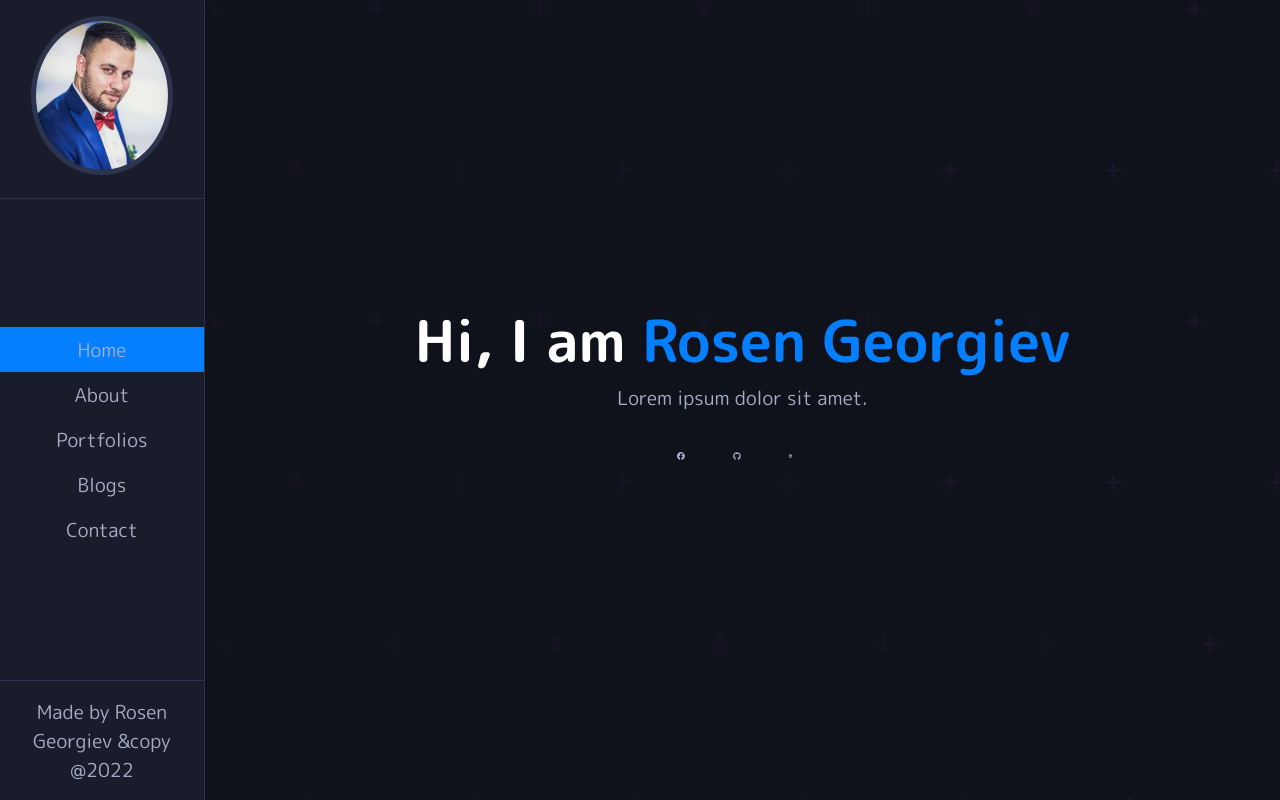
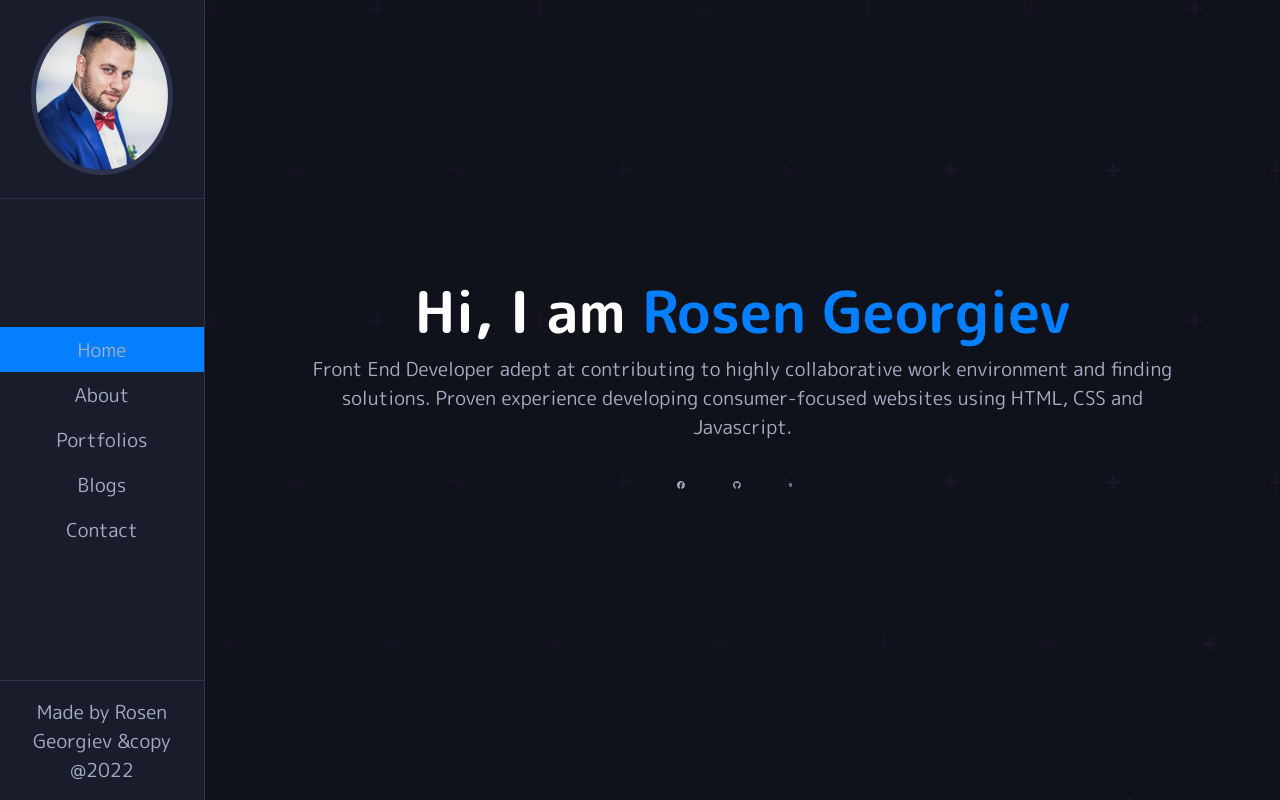
Before and after one commit to RosenGeorgievvv/portfolio-v.1, a React (Create React App) app: page / in a window 1280 px wide. Built offline with nearby package versions, Linux system fonts and the light colour scheme.

Commit message:
Structure all pages

```diff
--- a/src/App.js
+++ b/src/App.js
@@ -3,6 +3,9 @@ import NavBar from './Components/NavBar';
 import HomePage from './Pages/HomePage';
 import About from './Pages/About';
 import { Routes, Route } from 'react-router-dom';
+import Blogs from './Pages/Blogs';
+import Contacts from './Pages/Contacts';
+import Portfolio from './Pages/Portfolio';
 
 function App() {
   return (
@@ -15,6 +18,9 @@ function App() {
           <Routes>
             <Route path='/' exact element={<HomePage />} />
             <Route path='/about' exact element={<About />} />
+            <Route path='/portfolios' exact element={<Portfolio />} />
+            <Route path='/blogs' exact element={<Blogs />} />
+            <Route path='/contacts' exact element={<Contacts />} />
           </Routes>
         </div>
       </div>
--- /dev/null
+++ b/src/Pages/Blogs.js
@@ -0,0 +1,11 @@
+import React from 'react'
+
+function Blogs() {
+    return (
+        <div>
+            <h1>Blogs Page</h1>
+        </div>
+    )
+}
+
+export default Blogs
--- /dev/null
+++ b/src/Pages/Contacts.js
@@ -0,0 +1,11 @@
+import React from 'react'
+
+function Contacts() {
+    return (
+        <div>
+            <h1>Contacts Page</h1>
+        </div>
+    )
+}
+
+export default Contacts
--- a/src/Pages/HomePage.js
+++ b/src/Pages/HomePage.js
@@ -15,7 +15,8 @@ function HomePage() {
                     <span> Rosen Georgiev</span>
                 </h1>
                 <p className='h-sub-text'>
-                    Lorem ipsum dolor sit amet.
+                    Front End Developer adept at contributing to highly collaborative work environment and finding solutions.
+                    Proven experience developing consumer-focused websites using HTML, CSS and Javascript.
                 </p>
                 <div className='icons'>
                     <Link className='icon-holder' to="">
--- /dev/null
+++ b/src/Pages/Portfolio.js
@@ -0,0 +1,11 @@
+import React from 'react'
+
+function Portfolio() {
+    return (
+        <div>
+            <h1>Portfolio Page</h1>
+        </div>
+    )
+}
+
+export default Portfolio
```
